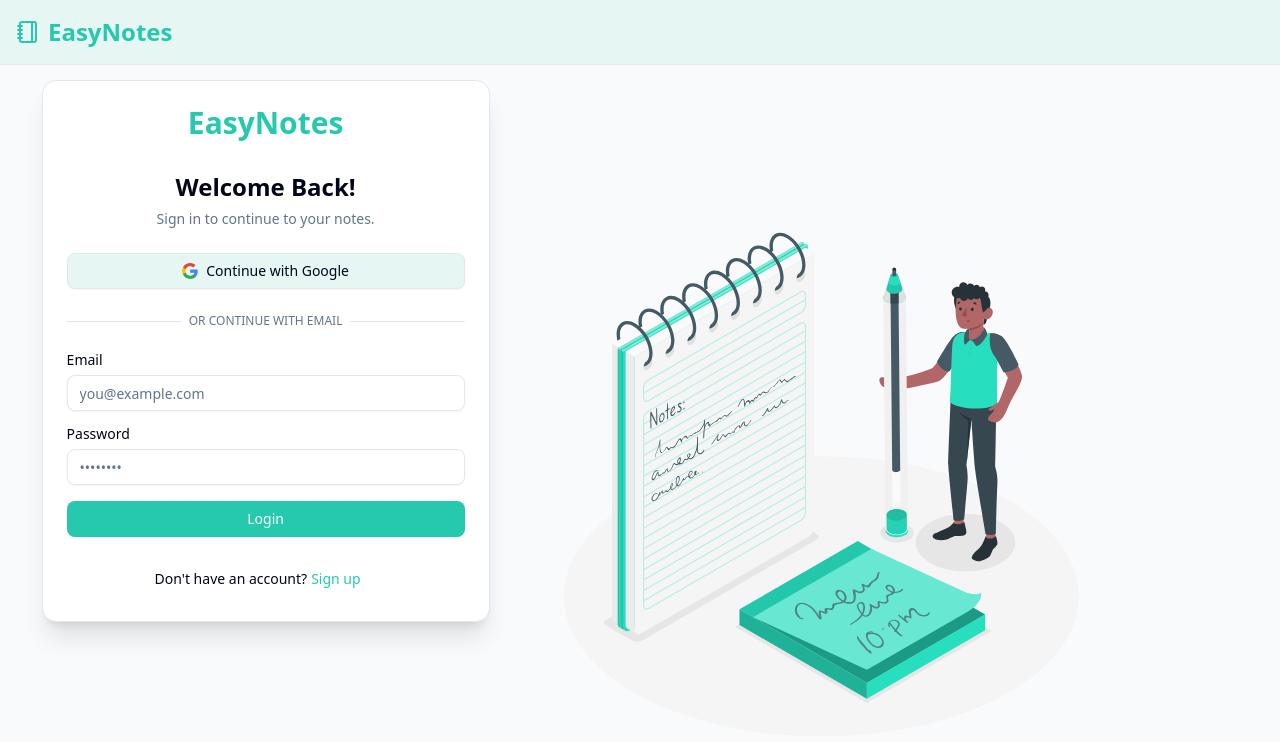
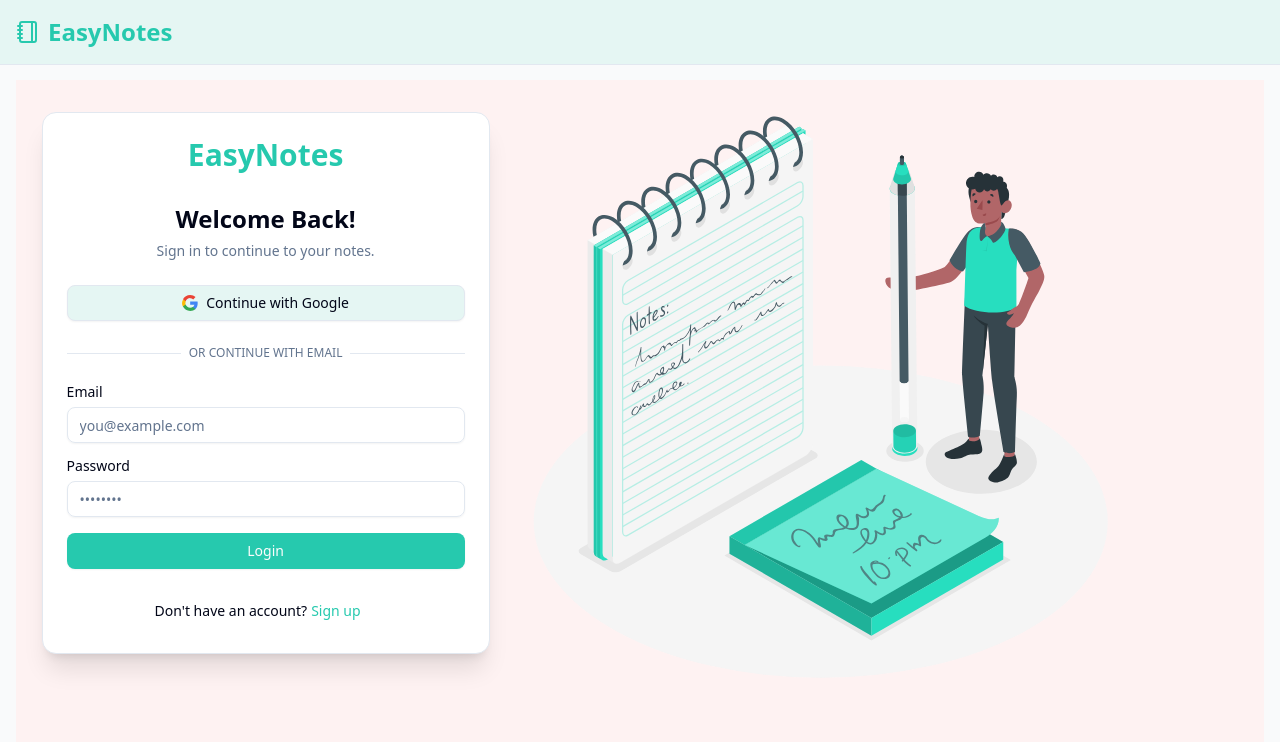
Before and after one commit to Boutabba23/Notes-App, a React (Vite) app in the folder frontend/: page /login in a window 1280 px wide. Shown: the top 742 px of the page. Built offline with nearby package versions, Linux system fonts and the light colour scheme; no server answers.

Commit message:
update ui loginpage

```diff
--- a/frontend/src/pages/LoginPage.tsx
+++ b/frontend/src/pages/LoginPage.tsx
@@ -47,11 +47,11 @@
 
   return (
     // Main container for the two-column layout, covering full height
-    <div className="flex min-h-screen bg-gray-50"> {/* Or your desired overall page background */}
+    <div className="flex min-h-screen bg-red-50"> {/* Or your desired overall page background */}
 
       {/* Left Column: Login Form */}
-      <div className="w-full md:w-1/2 lg:w-2/5 flex flex-col items-center justify-start  "> {/* Responsive width */}
-        <Card className="w-full max-w-md shadow-xl"> {/* Added shadow for better separation */}
+      <div className="w-full pt-8  h-1/2 md:w-1/2 lg:w-2/5 flex flex-col items-center justify-start  "> {/* Responsive width */}
+        <Card className="w-full  max-w-md shadow-xl"> {/* Added shadow for better separation */}
           <CardHeader className="text-center"> {/* Centered header content */}
             <Link to="/" className="inline-block mb-6">
                 {/* You can put your app logo here if you have one */}
@@ -128,7 +128,7 @@
 
       {/* Right Column: Image */}
       {/* Hidden on small screens (md:block) */}
-      <div className="hidden md:flex md:w-1/2 lg:w-3/6 items-center justify-center p-8 bg-gray-50 relative overflow-hidden"> {/* Light tint of primary or another contrasting bg */}
+      <div className="hidden h-1/2  md:flex md:w-1/2 lg:w-3/6 items-start   relative overflow-hidden"> {/* Light tint of primary or another contrasting bg */}
         <img
           src={loginPageImage}
           alt="Person writing notes with inspiration from the sea"
```
